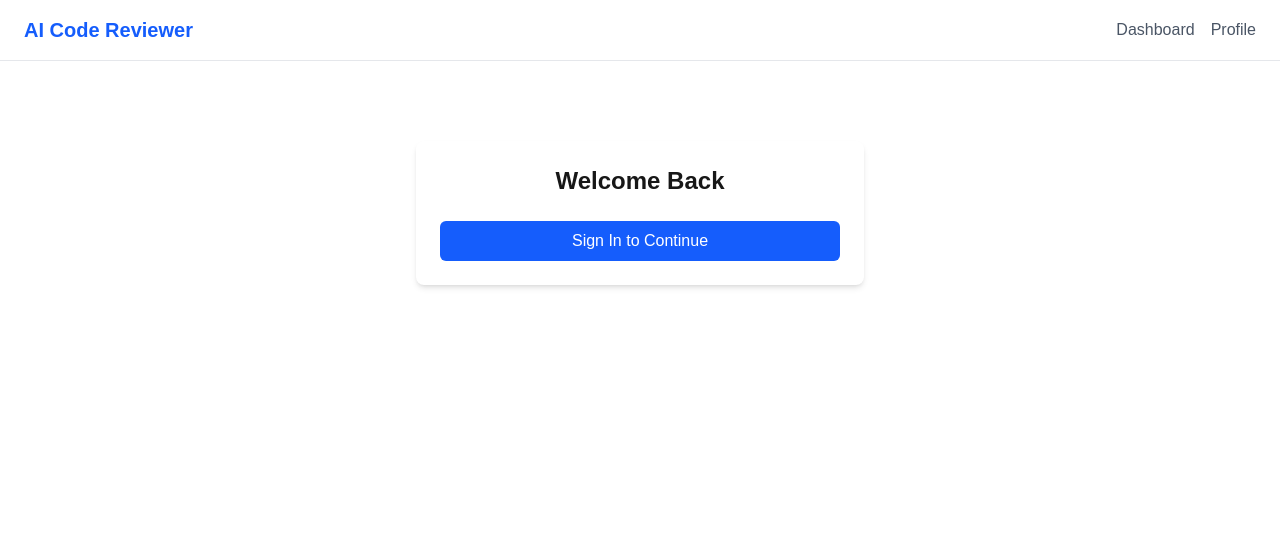
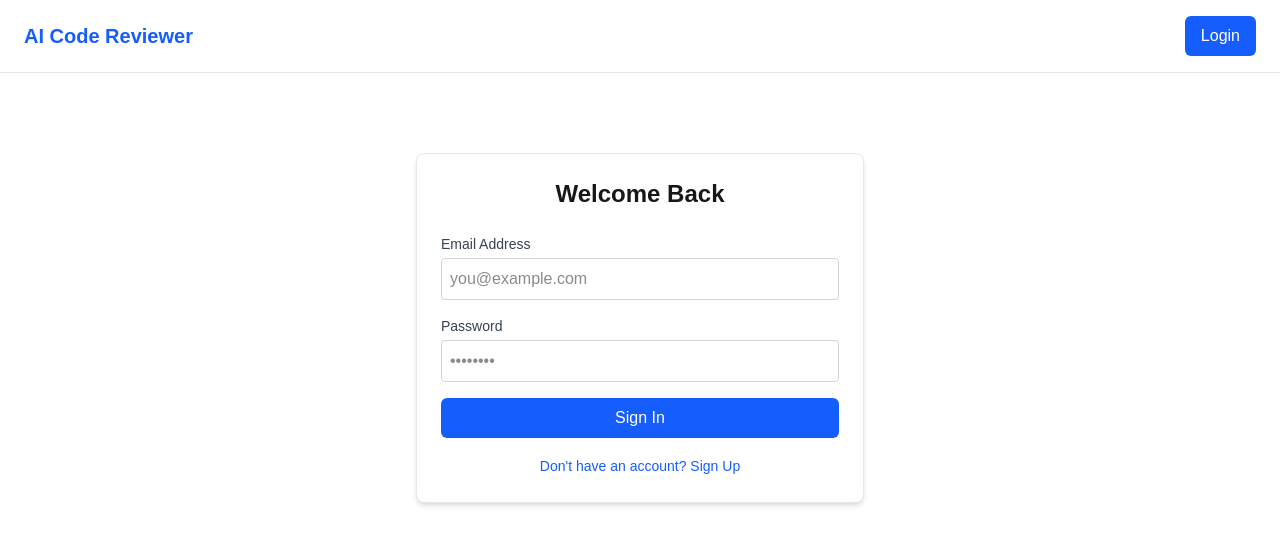
Before and after one commit to gloriasemyol/ai-code-review-assistant, a Next.js app in the folder frontend/: page /login in a window 1280 px wide. Shown: the top 544 px of the page. Built offline with nearby package versions, Linux system fonts and the light colour scheme; no server answers.

Commit message:
feat: complete real Supabase auth implementation

```diff
--- a/frontend/package.json
+++ b/frontend/package.json
@@ -9,7 +9,7 @@
     "lint": "eslint"
   },
   "dependencies": {
-    "@supabase/supabase-js": "^2.110.6",
+    "@supabase/supabase-js": "^2.110.7",
     "next": "16.2.10",
     "react": "19.2.4",
     "react-dom": "19.2.4",
--- a/frontend/src/app/context/AuthContext.js
+++ b/frontend/src/app/context/AuthContext.js
@@ -1,5 +1,11 @@
 'use client';
 import { createContext, useContext, useState, useEffect } from 'react';
+import { createClient } from '@supabase/supabase-js';
+
+// Initialize Supabase Client using your environment variables
+const supabaseUrl = process.env.NEXT_PUBLIC_SUPABASE_URL;
+const supabaseAnonKey = process.env.NEXT_PUBLIC_SUPABASE_ANON_KEY;
+export const supabase = createClient(supabaseUrl, supabaseAnonKey);
 
 const AuthContext = createContext({});
 
@@ -8,13 +14,49 @@ export function AuthProvider({ children }) {
   const [loading, setLoading] = useState(true);
 
   useEffect(() => {
-    // Basic mock user session to keep the app functional
-    setUser({ email: "user@example.com", name: "Developer" });
-    setLoading(false);
+    // 1. Get current active session
+    supabase.auth.getSession().then(({ data: { session } }) => {
+      setUser(session?.user ?? null);
+      setLoading(false);
+    });
+
+    // 2. Listen for auth changes (login, logout, token refresh)
+    const { data: { subscription } } = supabase.auth.onAuthStateChange((_event, session) => {
+      setUser(session?.user ?? null);
+      setLoading(false);
+    });
+
+    return () => subscription.unsubscribe();
   }, []);
 
+  // Login function
+  const login = async (email, password) => {
+    const { data, error } = await supabase.auth.signInWithPassword({
+      email,
+      password,
+    });
+    if (error) throw error;
+    return data;
+  };
+
+  // Sign up function
+  const signup = async (email, password) => {
+    const { data, error } = await supabase.auth.signUp({
+      email,
+      password,
+    });
+    if (error) throw error;
+    return data;
+  };
+
+  // Logout function
+  const logout = async () => {
+    const { error } = await supabase.auth.signOut();
+    if (error) console.error("Error signing out:", error.message);
+  };
+
   return (
-    <AuthContext.Provider value={{ user, loading }}>
+    <AuthContext.Provider value={{ user, loading, login, signup, logout }}>
       {children}
     </AuthContext.Provider>
   );
--- a/frontend/src/app/dashboard/page.js
+++ b/frontend/src/app/dashboard/page.js
@@ -1,12 +1,22 @@
 'use client';
+import { useEffect } from 'react';
 import { useAuth } from '../context/AuthContext';
 import LoadingSpinner from '../components/LoadingSpinner';
+import { useRouter } from 'next/navigation';
 import Link from 'next/link';
 
 export default function DashboardPage() {
   const { user, loading } = useAuth();
+  const router = useRouter();
+
+  useEffect(() => {
+    if (!loading && !user) {
+      router.push('/login'); // Not logged in? Go to login!
+    }
+  }, [user, loading, router]);
 
   if (loading) return <LoadingSpinner />;
+  if (!user) return null; // Prevent UI flicker before redirect
 
   return (
     <div className="max-w-4xl mx-auto p-8">
--- a/frontend/src/app/login/page.js
+++ b/frontend/src/app/login/page.js
@@ -1,13 +1,91 @@
 'use client';
+import { useState } from 'react';
 import { useAuth } from '../context/AuthContext';
+import { useRouter } from 'next/navigation';
 
 export default function LoginPage() {
+  const { login, signup } = useAuth();
+  const router = useRouter();
+  const [email, setEmail] = useState('');
+  const [password, setPassword] = useState('');
+  const [isSignUp, setIsSignUp] = useState(false);
+  const [errorMsg, setErrorMsg] = useState('');
+  const [loading, setLoading] = useState(false);
+
+  const handleSubmit = async (e) => {
+    e.preventDefault();
+    setErrorMsg('');
+    setLoading(true);
+
+    try {
+      if (isSignUp) {
+        await signup(email, password);
+        alert('Check your email for confirmation link (if enabled) or try logging in!');
+      } else {
+        await login(email, password);
+        router.push('/dashboard'); // Go to dashboard on success!
+      }
+    } catch (err) {
+      setErrorMsg(err.message || 'An error occurred. Please try again.');
+    } finally {
+      setLoading(false);
+    }
+  };
+
   return (
-    <div className="max-w-md mx-auto mt-20 p-6 bg-white rounded-lg shadow-md">
-      <h2 className="text-2xl font-bold mb-6 text-center">Welcome Back</h2>
-      <button className="w-full bg-blue-600 text-white py-2 rounded-md hover:bg-blue-700 transition">
-        Sign In to Continue
-      </button>
+    <div className="max-w-md mx-auto mt-20 p-6 bg-white rounded-lg shadow-md border border-gray-200">
+      <h2 className="text-2xl font-bold mb-6 text-center">
+        {isSignUp ? 'Create an Account' : 'Welcome Back'}
+      </h2>
+
+      {errorMsg && (
+        <div className="mb-4 p-3 bg-red-100 text-red-700 rounded text-sm">
+          {errorMsg}
+        </div>
+      )}
+
+      <form onSubmit={handleSubmit} className="space-y-4">
+        <div>
+          <label className="block text-sm font-medium text-gray-700 mb-1">Email Address</label>
+          <input
+            type="email"
+            required
+            value={email}
+            onChange={(e) => setEmail(e.target.value)}
+            className="w-full p-2 border border-gray-300 rounded focus:ring-2 focus:ring-blue-500 focus:outline"
+            placeholder="you@example.com"
+          />
+        </div>
+
+        <div>
+          <label className="block text-sm font-medium text-gray-700 mb-1">Password</label>
+          <input
+            type="password"
+            required
+            value={password}
+            onChange={(e) => setPassword(e.target.value)}
+            className="w-full p-2 border border-gray-300 rounded focus:ring-2 focus:ring-blue-500 focus:outline"
+            placeholder="••••••••"
+          />
+        </div>
+
+        <button
+          type="submit"
+          disabled={loading}
+          className="w-full bg-blue-600 text-white py-2 rounded-md hover:bg-blue-700 transition disabled:bg-gray-400"
+        >
+          {loading ? 'Processing...' : isSignUp ? 'Sign Up' : 'Sign In'}
+        </button>
+      </form>
+
+      <div className="mt-4 text-center">
+        <button
+          onClick={() => setIsSignUp(!isSignUp)}
+          className="text-sm text-blue-600 hover:underline"
+        >
+          {isSignUp ? 'Already have an account? Sign In' : "Don't have an account? Sign Up"}
+        </button>
+      </div>
     </div>
   );
 }
```
Also changed, not shown: 1 other file (tests, documents, lock files or other folders).
